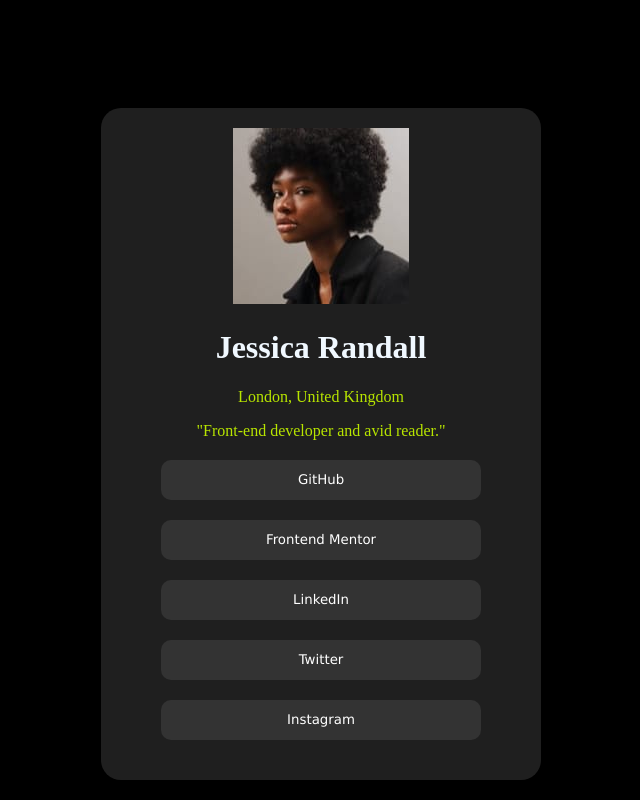
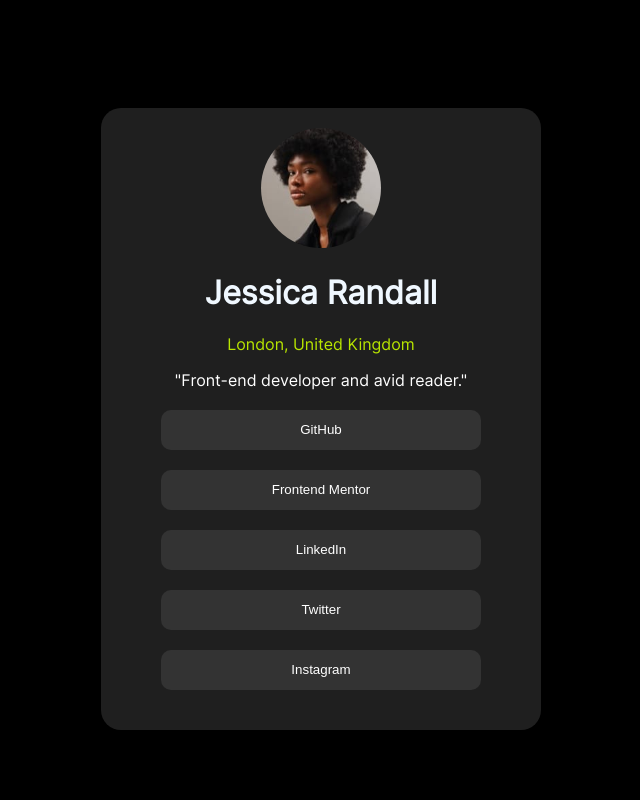
Before and after one commit to Aghlimi/1337-challenge2, a plain HTML site: page index.html in a window 1280 px wide. Shown: the whole page, without its empty margins (319-959 px from the left). Drawn offline with Linux system fonts and the light colour scheme.

Commit message:
finished

```diff
--- a/index.html
+++ b/index.html
@@ -15,8 +15,7 @@
             <h1>Jessica Randall</h1>
             <p>London, United Kingdom
             </p>
-            <p>
-
+            <p id="p2">
                 "Front-end developer and avid reader."
             </p>
             <button>
--- a/style.css
+++ b/style.css
@@ -1,6 +1,14 @@
+@font-face {
+    font-family: 'face';
+    src: url("fonts/Inter-VariableFont_slnt,wght.ttf") format("truetype");
+    font-weight: normal;
+    font-style: normal;
+}
+
 body {
     padding-top: 100px;
     background-color: #000;
+    font-family: 'face', sans-serif;
 }
 
 #parent {
@@ -19,13 +27,25 @@ button {
     border: 0;
     background-color: #333333;
     color: #fff;
-    font-family: Verdana, Geneva, Tahoma, sans-serif;
+}
+
+button:hover {
+    background-color: #B8E500;
 }
 
 h1 {
     color: aliceblue;
 }
 
-p{
-   color: #B8E500;
+p {
+    color: #B8E500;
 }
+
+#p2 {
+    color: #ffffff;
+}
+
+img {
+    border-radius: 100em;
+    width: 30%;
+}
```
Also changed, not shown: fonts/Inter-VariableFont_slnt,wght.ttf (added), fonts/OFL.txt (added), fonts/README.txt (added), fonts/static/Inter-Bold.ttf (added), fonts/static/Inter-Regular.ttf (added), fonts/static/Inter-SemiBold.ttf (added), 1 other file.
